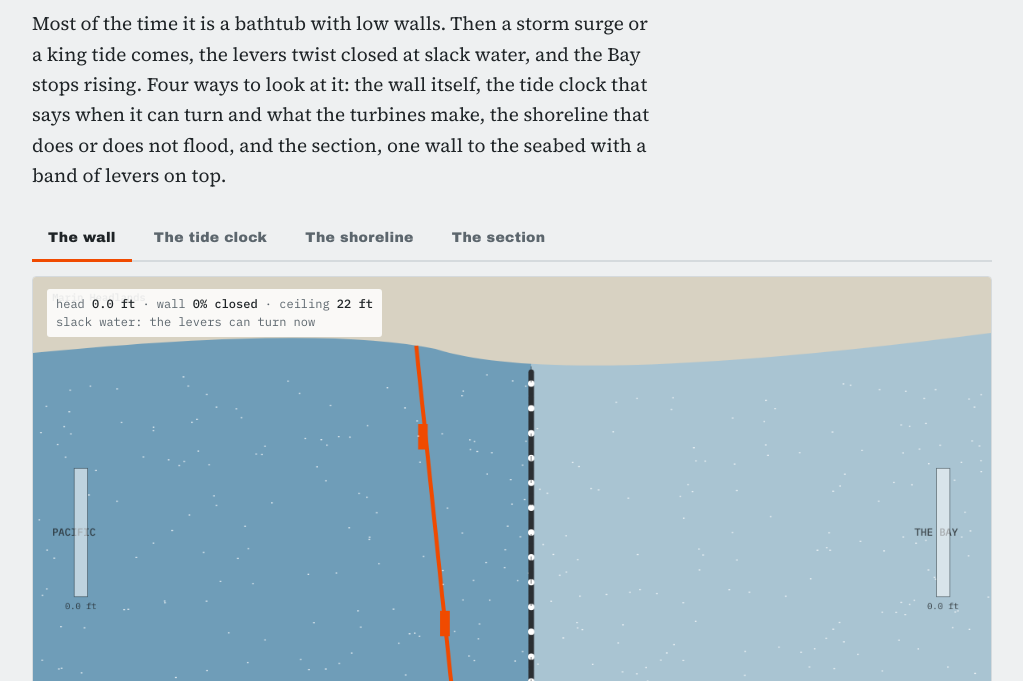
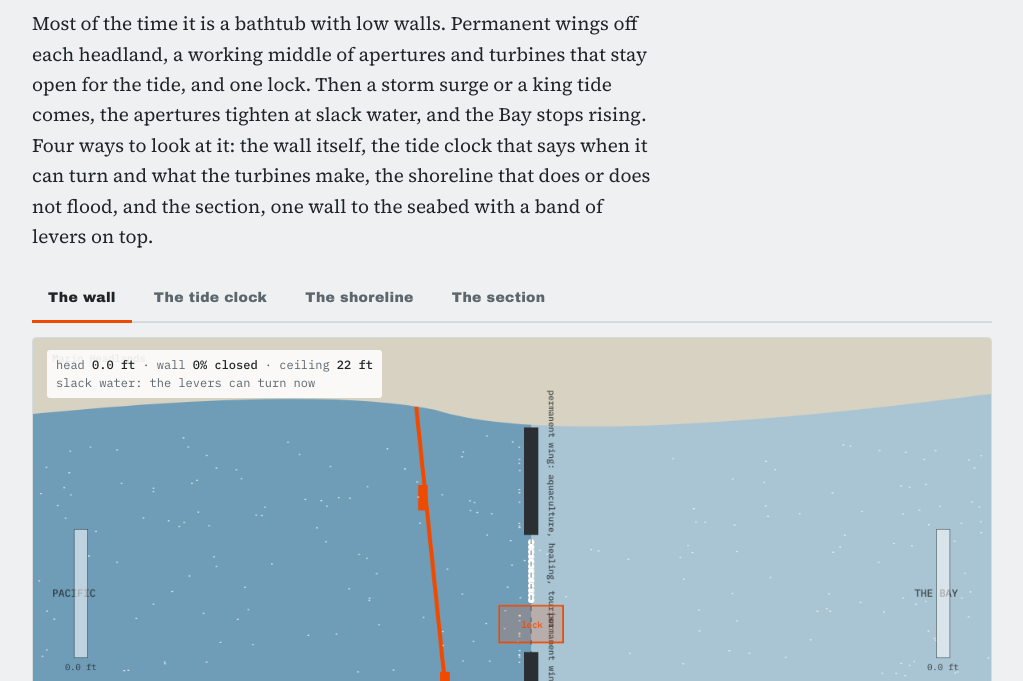
Before and after one commit to hawkishdavis/lock-at-golden-gate, a plain HTML site: page index.html in a window 1280 px wide. Shown: the part 119-800 px from the top of the page, without its empty margins (128-1151 px from the left). Drawn offline with Linux system fonts and the light colour scheme.

Commit message:
Fourth pass: permanent wings off each headland, working middle of apertures with turbine fins, one lock chamber; addendum verbatim
Co-Authored-By: Claude Fable 5.1 <noreply@anthropic.com>

```diff
--- a/index.html
+++ b/index.html
@@ -68,7 +68,7 @@ a:focus-visible{outline:2px solid var(--deep);outline-offset:2px}
 <div class="wrap">
   <div class="eyebrow">The Lock at Golden Gate Bridge · a baby step</div>
   <h1>The <span>Lever Wall</span></h1>
-  <p class="lede">Most of the time it is a bathtub with low walls. Then a storm surge or a king tide comes, the levers twist closed at slack water, and the Bay stops rising. Four ways to look at it: the wall itself, the tide clock that says when it can turn and what the turbines make, the shoreline that does or does not flood, and the section, one wall to the seabed with a band of levers on top.</p>
+  <p class="lede">Most of the time it is a bathtub with low walls. Permanent wings off each headland, a working middle of apertures and turbines that stay open for the tide, and one lock. Then a storm surge or a king tide comes, the apertures tighten at slack water, and the Bay stops rising. Four ways to look at it: the wall itself, the tide clock that says when it can turn and what the turbines make, the shoreline that does or does not flood, and the section, one wall to the seabed with a band of levers on top.</p>
 
   <div class="tabs" role="tablist">
     <button role="tab" id="tabWall" aria-selected="true">The wall</button>
@@ -82,7 +82,7 @@ a:focus-visible{outline:2px solid var(--deep);outline-offset:2px}
     <div class="stage">
       <canvas id="cv" width="1200" height="640" aria-label="Plan view of the Golden Gate with a wall of twisting levers across the strait"></canvas>
       <div class="hud" id="hud"></div>
-      <div class="hint">click any lever to twist it · drag on the water to set the tide</div>
+      <div class="hint">click any aperture to close it · drag on the water to set the tide · double-click to rent</div>
     </div>
     <div class="controls">
       <div class="ctl">
@@ -245,7 +245,7 @@ tabs.forEach(([t,v])=>{ $(t).onclick=()=>{ tabs.forEach(([tt,vv])=>{ $(tt).setAt
 
 /* ========== VIEW 1: THE WALL ========== */
 const cv=$('#cv'), ctx=cv.getContext('2d'); const W=cv.width,H=cv.height;
-const N=13, wallX=W*0.52, top=118, bot=H-118, pitch=(bot-top)/N;
+const N=13, wallX=W*0.52, top=118, bot=H-118, midTop=top+(bot-top)/3, midBot=bot-(bot-top)/3-56, pitch=(midBot-midTop)/N;
 const st={tide:0, weld:false, rented:-1, t:0, strain:0, msg:''};
 const levers=[]; for(let i=0;i<N;i++) levers.push({a:0,target:0});
 const parts=[]; for(let i=0;i<300;i++) parts.push({x:Math.random()*W,y:top+Math.random()*(bot-top),s:.6+Math.random()});
@@ -266,6 +266,7 @@ function drawWall(){
   // openness of the whole wall = mean cos(angle)
   const openness=st.weld?0:levers.reduce((s,l)=>s+Math.cos(l.a),0)/N;
   const pass=Math.max(0.06,openness);
+  const midTopL=midTop, midBotL=midBot;
   const dir=dh>=0?1:-1;
   const drive=Math.min(3,Math.abs(dh));
   parts.forEach(p=>{
@@ -273,19 +274,31 @@ function drawWall(){
     // ocean side always moves with the tide; bay side moves only as much as passes the wall
     let v=(reduced?0:1)*(0.5+drive*0.6)*p.s*dir;
     if(!oceanSide) v*=pass;               // calm behind a closed wall
-    if(Math.abs(p.x-wallX)<16 && Math.random()>pass) v=0; // blocked at the wall
+    const inMid=p.y>midTop&&p.y<midBot; if(Math.abs(p.x-wallX)<16 && (!inMid || Math.random()>pass)) v=0; // wings block; the middle passes what the apertures allow
     p.x+=v; if(p.x>W) p.x=0; if(p.x<0) p.x=W;
     ctx.fillStyle='rgba(255,255,255,.75)'; ctx.fillRect(p.x,p.y,2.2,1.4);
   });
-  // levers: angle 0 = open (parallel to flow, drawn horizontal), PI/2 = closed (across, vertical)
+  // permanent wings: about a third off each headland is solid wall, no way no how
+  const wingLen=(bot-top)/3;
+  ctx.fillStyle=css('--lever'); ctx.fillRect(wallX-9,top-6,18,wingLen); ctx.fillRect(wallX-9,bot-wingLen+6,18,wingLen);
+  ctx.fillStyle='rgba(255,255,255,.8)'; ctx.font='500 11px "IBM Plex Mono", monospace';
+  ctx.save(); ctx.translate(wallX+22,top+wingLen*0.5); ctx.rotate(Math.PI/2); ctx.fillStyle='rgba(31,36,39,.8)'; ctx.fillText('permanent wing: aquaculture, healing, tourism', -120, 0); ctx.restore();
+  ctx.save(); ctx.translate(wallX+22,bot-wingLen*0.5); ctx.rotate(Math.PI/2); ctx.fillStyle='rgba(31,36,39,.8)'; ctx.fillText('permanent wing, and the lock chamber', -110, 0); ctx.restore();
+  // the one lock chamber, against the SF wing
+  ctx.fillStyle='rgba(240,74,0,.18)'; ctx.fillRect(wallX-40,bot-wingLen-52,80,46); ctx.strokeStyle=css('--orange'); ctx.lineWidth=2; ctx.strokeRect(wallX-40,bot-wingLen-52,80,46);
+  ctx.fillStyle=css('--orange'); ctx.font='500 11px "IBM Plex Mono", monospace'; ctx.fillText('lock', wallX-12, bot-wingLen-24);
+  // working middle: apertures with turbine fins; angle 0 = open, PI/2 = closed
   for(let i=0;i<N;i++){
-    const l=levers[i], cy=top+pitch*(i+0.5), len=pitch*0.92;
+    const l=levers[i], cy=midTop+pitch*(i+0.5), len=pitch*0.92;
     const ang=Math.PI/2-l.a + (st.strain>0?Math.sin(st.t*40)*0.05*st.strain:0);
     const dx=Math.cos(ang)*len/2, dy=Math.sin(ang)*len/2;
     ctx.save(); ctx.translate(wallX,cy);
     ctx.strokeStyle=(i===st.rented)?css('--orange'):css('--lever'); ctx.lineWidth=(i===st.rented)?9:7; ctx.lineCap='round';
+    // aperture ring: opening shrinks as the unit closes
+    const op=Math.cos(l.a); ctx.strokeStyle='rgba(43,47,51,.55)'; ctx.lineWidth=3; ctx.beginPath(); ctx.arc(0,0,len*0.42,0,Math.PI*2); ctx.stroke();
+    ctx.fillStyle='rgba(255,255,255,'+(0.15+0.55*op)+')'; ctx.beginPath(); ctx.arc(0,0,len*0.40*Math.max(0.08,op),0,Math.PI*2); ctx.fill();
+    // turbine fin, twisting with the closure
     ctx.beginPath(); ctx.moveTo(-dx,-dy); ctx.lineTo(dx,dy); ctx.stroke();
-    // turbine hub
     ctx.fillStyle='#fff'; ctx.beginPath(); ctx.arc(0,0,4,0,Math.PI*2); ctx.fill();
     ctx.restore();
   }
@@ -294,7 +307,7 @@ function drawWall(){
   ctx.fillText('PACIFIC', 24, H/2+4); ctx.fillText('THE BAY', W-96, H/2+4);
   ctx.fillText('Marin Headlands', 24, 30); ctx.fillText('San Francisco', 24, H-22);
   gauge(60, dh>0?dh:0); gauge(W-60, dh<0?-dh:0);
-  if(st.rented>=0){ ctx.fillStyle=css('--orange'); ctx.fillText('Lever '+(st.rented+1)+' booked. It turns, and you turn with it.', wallX+22, top+pitch*(st.rented+0.5)+4); }
+  if(st.rented>=0){ ctx.fillStyle=css('--orange'); ctx.fillText('Lever '+(st.rented+1)+' booked. It turns, and you turn with it.', wallX+22, midTop+pitch*(st.rented+0.5)+4); }
 }
 function gauge(x,h){
   const gh=Math.min(160,h*5.3); ctx.fillStyle='rgba(255,255,255,.55)'; ctx.fillRect(x-8,H/2+80-160,16,160);
@@ -341,11 +354,11 @@ $('#tide').oninput=e=>{st.tide=+e.target.value;};
 let dragging=false, dragY=0, dragT=0;
 function canvasXY(e){ const r=cv.getBoundingClientRect(); return [(e.clientX-r.left)*W/r.width,(e.clientY-r.top)*H/r.height]; }
 cv.addEventListener('pointerdown',e=>{ const [x,y]=canvasXY(e);
-  if(Math.abs(x-wallX)<40 && y>top && y<bot){ const i=Math.floor((y-top)/pitch); const l=levers[i]; if(e.shiftKey){ st.rented=(st.rented===i?-1:i);} else if(!st.weld){ l.target=(l.target>0.7?0:Math.PI/2);} return; }
+  if(Math.abs(x-wallX)<40 && y>midTop && y<midBot){ const i=Math.floor((y-midTop)/pitch); const l=levers[i]; if(e.shiftKey){ st.rented=(st.rented===i?-1:i);} else if(!st.weld){ l.target=(l.target>0.7?0:Math.PI/2);} return; }
   dragging=true; dragY=y; dragT=st.tide; cv.setPointerCapture(e.pointerId); });
 cv.addEventListener('pointermove',e=>{ if(!dragging) return; const [x,y]=canvasXY(e); setTide(Math.round((dragT+(dragY-y)/12)*2)/2); });
 cv.addEventListener('pointerup',()=>dragging=false); cv.addEventListener('pointercancel',()=>dragging=false);
-cv.addEventListener('dblclick',e=>{ const [x,y]=canvasXY(e); if(Math.abs(x-wallX)<40 && y>top && y<bot){ const i=Math.floor((y-top)/pitch); st.rented=(st.rented===i?-1:i);} });
+cv.addEventListener('dblclick',e=>{ const [x,y]=canvasXY(e); if(Math.abs(x-wallX)<40 && y>midTop && y<midBot){ const i=Math.floor((y-midTop)/pitch); st.rented=(st.rented===i?-1:i);} });
 
 /* ========== VIEW 2: THE TIDE CLOCK ========== */
 const cc=$('#cc'), c2=cc.getContext('2d'); const CW=cc.width, CH=cc.height;
```
Also changed, not shown: 1 other file.
